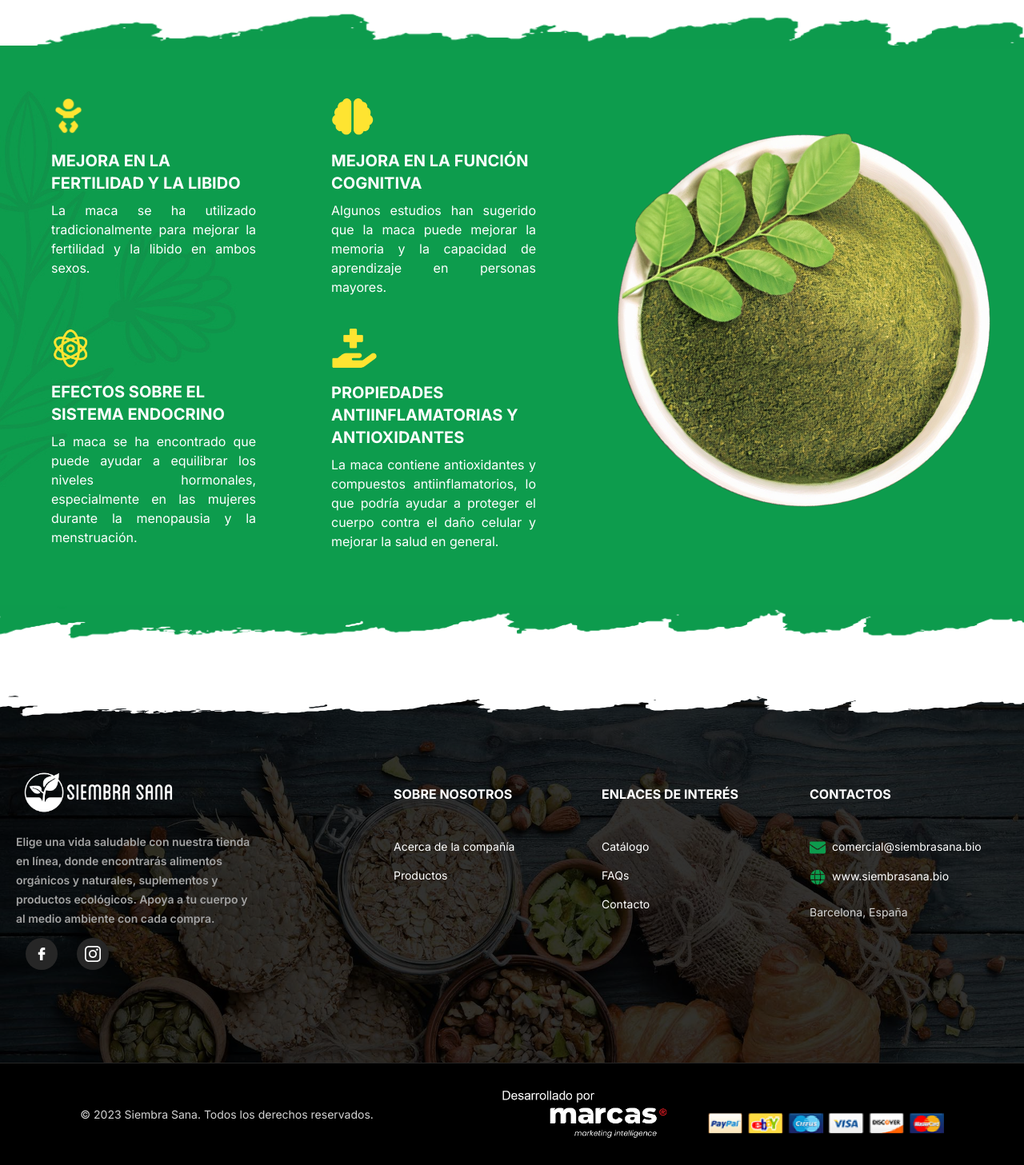
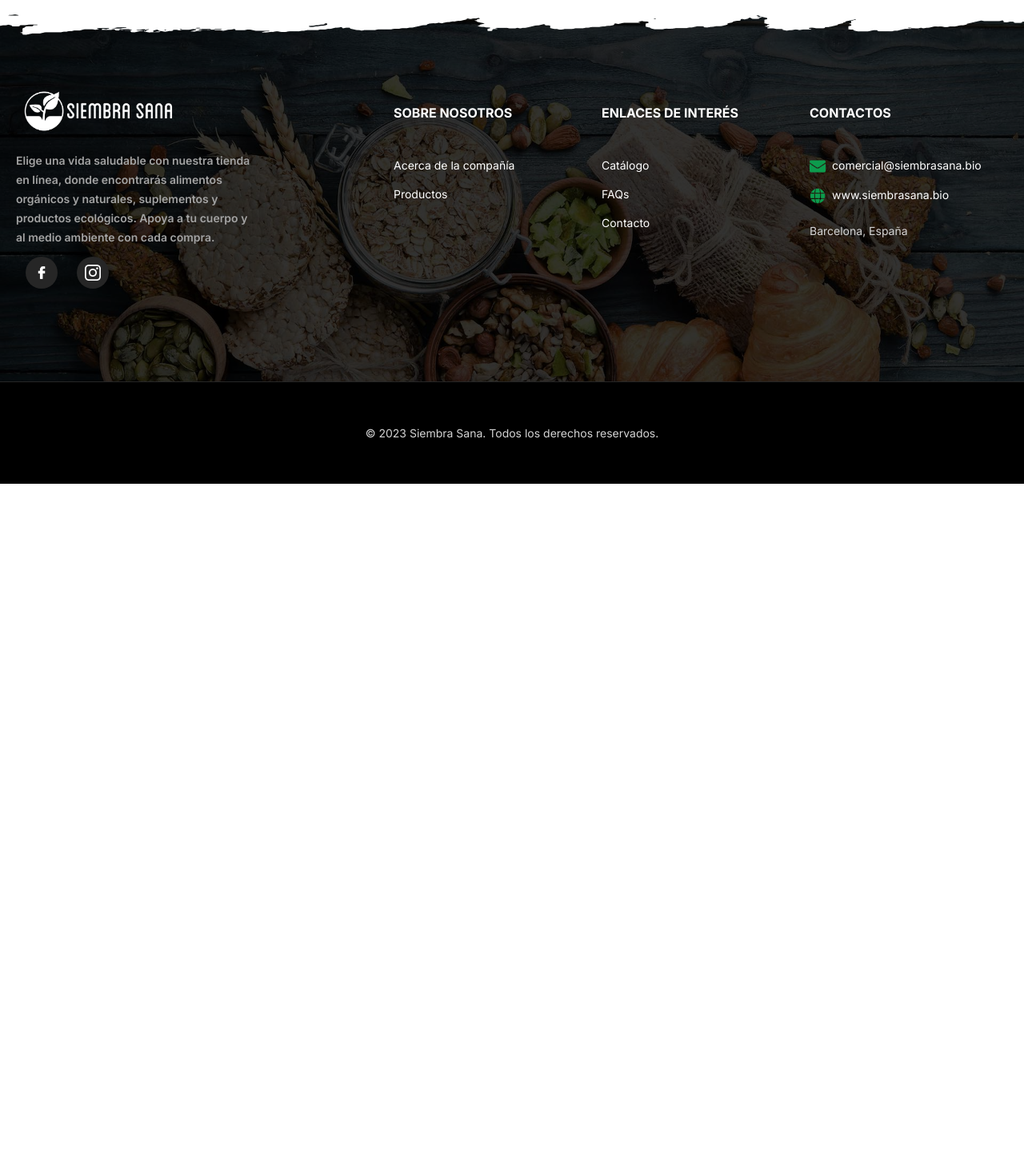
Before and after one commit to MarioAlva/Siembra-sana, a Next.js app: page / in a window 1280 px wide. Shown: the part 1190-2647 px from the top of the page at 80% size. After the commit the page ends 1795 px from the top, so only its background shows below. Built offline with nearby package versions, Linux system fonts and the light colour scheme.

Commit message:
Netlify-final

```diff
--- a/app/catalogue/page.tsx
+++ b/app/catalogue/page.tsx
@@ -9,22 +9,22 @@ import { useState } from 'react';
 
 export default function Catalogue() {
 	const [filteredProducts, setFilteredProducts] = useState(products);
-	const [isFiltered, setIsFiltered] = useState(false);
-	const filterProducts = (filter : string) => {
-		setFilteredProducts(products.filter((product : any) => product.genre.filter((genre : string) => genre === filter).length > 0));
-	}
+	// const [isFiltered, setIsFiltered] = useState(false);
+	// const filterProducts = (filter : string) => {
+	// 	setFilteredProducts(products.filter((product : any) => product.genre.filter((genre : string) => genre === filter).length > 0));
+	// }
 	return (
 		<div>
-			<div className="w-full h-full left-0 bg-slate-100 flex justify-center flex-wrap z-10">
+			{/* <div className="w-full h-full left-0 bg-slate-100 flex justify-center flex-wrap z-10">
 				{category.map((category : string, index : number) => (
 					<div key={index} className="h-full flex justify-center items-center hover:bg-white cursor-pointer" onClick={() => {filterProducts(category); setIsFiltered(true)}}>
 						<span className="text-xs flex my-1 px-10 w-full border border-l-green-600 border-r-green-600 border-transparent uppercase">{category}</span>
 					</div>
 				))}
-			</div>
+			</div> */}
 			<main id='main_content' className="flex justify-center w-[1700px] max-w-full relative left-[50%] translate-x-[-50%] pb-12">
 				<div className='w-[1700px] max-w-full relative'>
-					{!isFiltered &&
+					{/* {!isFiltered &&
 						<section className='md:px-12 lg:px-5 bg-plant-image bg-cover flex h-[400px] lg:h-[700px] lg:max-h-first-section lg:py-3 relative before:contents-[""] before:absolute before:w-full before:h-full before:bg-black-white-gradient before:top-0 before:left-0'>
 							<div className='hidden lg:flex flex-col justify-between items-center z-10'>
 								<div className='w-[300px] h-[300px] bg-green-600'></div>
@@ -36,7 +36,7 @@ export default function Catalogue() {
 								<div className='w-[300px] h-[300px] bg-green-600'></div>
 							</div>
 						</section>
-					}
+					} */}
 					<section className='w-full flex justify-center'>
 						<div className='hidden w-[300px] bg-slate-200 border-r border-neutral-300'></div>
 						<div className='w-full'>
--- a/app/components/footer.tsx
+++ b/app/components/footer.tsx
@@ -84,12 +84,6 @@ export default function Footer(){
 				<div className="px-5 absolute bottom-0 w-full h-32 bg-black flex justify-center items-center z-10 border-t border-neutral-800">
 					<div className="w-[1400px] max-w-full flex justify-around items-center flex-col-reverse md:flex-row">
 						<p className="text-neutral-300 md:text-sm text-xs my-3">© 2023 Siembra Sana. Todos los derechos reservados.</p>
-						<Image
-							src={footerLabel}
-							alt="footer label"
-							fill={false}
-							className='md:h-16 h-12 w-auto'
-						/>
 					</div>
 				</div>
 		</footer>
--- a/app/page.tsx
+++ b/app/page.tsx
@@ -54,7 +54,7 @@ export default function Page() {
 					<span className='font-bold text-3xl text-green-600'>X</span>
 				</div>
 			</div>
-			<section className='w-full max-w-full flex flex-col items-center'>
+			{/* <section className='w-full max-w-full flex flex-col items-center'>
 				<h1 className=' font-bebasNeue md:text-6xl text-5xl mb-12 mt-10'>maca royale</h1>
 				<div className='w-full bg-greenBg md:h-[704px] h-auto relative flex item-center justify-around
 					before:bg-green-bottom before:contents-[""] before:absolute before:w-full before:bg-cover before:-bottom-11 before:h-12 before:bg-repeat-x
@@ -105,7 +105,7 @@ export default function Page() {
 							/>
 						</div>
 				</div>
-			</section>
+			</section> */}
 		</div>
 	</main>
   )
--- a/app/product/page.tsx
+++ b/app/product/page.tsx
@@ -4,22 +4,19 @@ import products from '@info/products';
 import Image, { StaticImageData } from 'next/image';
 
 export default function Product() {
-	function getParams() {
-		const valores = window.location.search;
-		const urlParams = new URLSearchParams(valores);
-		return urlParams.get('id');
-	}
+	const valores = window.location.search;
+	const urlParams = useMemo(() => new URLSearchParams(valores), [valores]);
 	const [product, setProduct] = useState(products[0]);
 	const [selectedImage, setSelectedImage] = useState(product?.img[0]);
 	const [compareHeight, setCompareHeight] = useState(false);
 	const [showMore, setShowMore] = useState(true);
 	const [loaded, setLoaded] = useState(false);
 	useEffect(() => {
-		setProduct(products.filter((product : any) => getParams === product.productCode)[0]);
+		setProduct(products.filter((product : any) => urlParams.get('id') === product.productCode)[0]);
 		if(!loaded)
 		setSelectedImage(product?.img[0]);
 		document.querySelector('#description_container')?.clientHeight! < document.querySelector('#description')?.clientHeight! ? setCompareHeight(true) : setCompareHeight(false);
-	} ,[product, selectedImage, loaded])
+	} ,[product, urlParams, selectedImage, loaded])
 	if (!product) return <div></div>
 	return (
 		<main id='main_content' className="flex justify-center w-[1700px] max-w-full relative left-[50%] translate-x-[-50%]">
```
Also changed, not shown: app/assets/faqs.tsx (+2 -2 lines).
